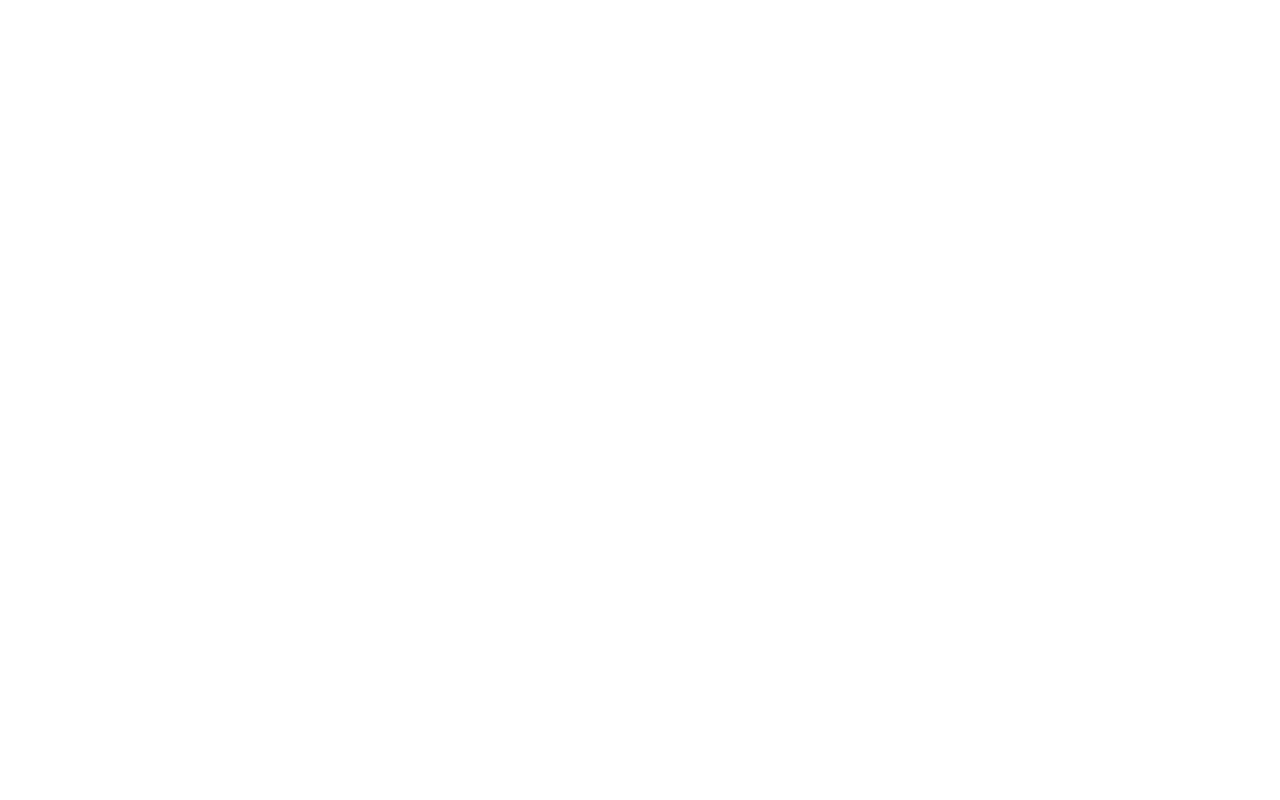
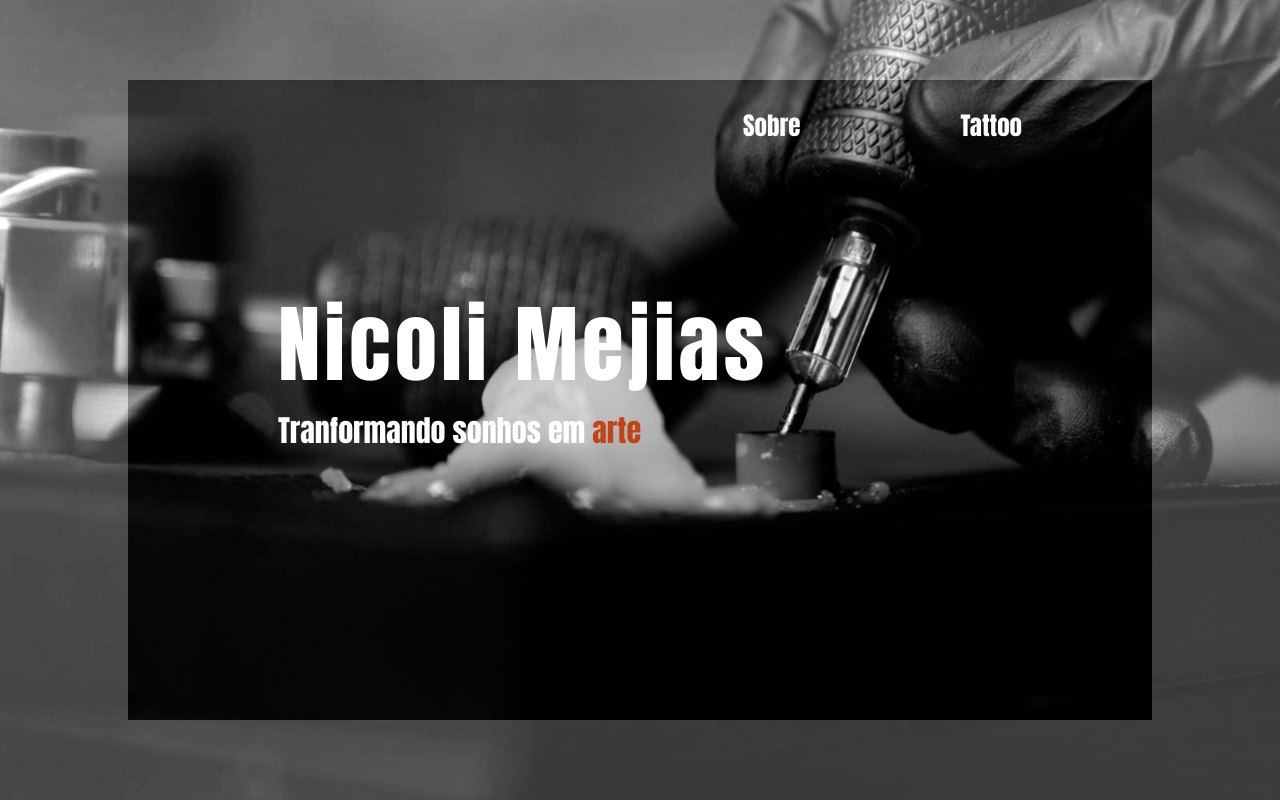
Before and after one commit to caamag/tattoo, a plain HTML site: page index.html in a window 1280 px wide. Drawn offline with Linux system fonts and the light colour scheme.

Commit message:
primeiros passos

```diff
--- a/css/style.css
+++ b/css/style.css
@@ -0,0 +1,80 @@
+*
+{padding: 0px;
+margin: 0px;}
+
+html
+{font-size: 62.5%;
+scroll-behavior: smooth;
+font-family: 'Anton', sans-serif;
+font-weight: 200;}
+
+body
+{background-image: url(../img/fundo\ body.jpg);
+background-position: center;
+background-repeat: no-repeat;
+background-size: 100%;
+background-attachment: fixed;}
+
+section
+{position: absolute;
+width: 80%;
+height: 80vh;
+top: 0px;
+bottom: 0px;
+left: 0px;
+right: 0px;
+margin: auto;
+background-image: url(../img/fundo\ principal1.jpeg);
+background-position: center;
+background-repeat: no-repeat;
+background-size: 100%;
+background-attachment: fixed;}
+
+nav
+{display: flex;
+align-items: center;
+justify-content: right;
+width: 100%;
+height: 100px;}
+
+a
+{color: white;
+font-size: 2.5rem;
+text-decoration: none;
+margin-right: 100px;
+transition: 200ms;
+padding-bottom: 10px;
+padding-left: 30px;
+padding-right: 30px;}
+
+a:hover
+{color: rgb(194, 67, 21);
+border-bottom: solid 3px rgb(194, 67, 21);}
+
+
+
+.container
+{position: relative;
+width: 100%;
+height: 100%;}
+
+.title
+{position: absolute;
+width: 50%;
+height: 300px;
+margin-top: 100px;
+margin-left: 150px;}
+
+.container h1
+{color: white;
+font-weight: 200;
+font-size: 8.5rem;
+letter-spacing: 4px;}
+
+.container h2
+{font-size: 3rem;
+color: white;
+font-weight: 200;}
+
+span
+{color: rgb(194, 67, 21);}
--- a/index.html
+++ b/index.html
@@ -6,11 +6,38 @@
     <meta name="viewport" content="width=device-width, initial-scale=1.0">
     <link rel="stylesheet" href="css/style.css">
     <link rel="stylesheet" href="mobile/media.css">
+
+    <link rel="preconnect" href="https://fonts.googleapis.com">
+    <link rel="preconnect" href="https://fonts.gstatic.com" crossorigin>
+    <link href="https://fonts.googleapis.com/css2?family=Anton&family=Pacifico&display=swap" rel="stylesheet">
+
     <title>Tattoo</title>
 </head>
 <body>
 
 
+    <section>
+
+        <nav>
+
+            <a href="">Sobre</a>
+
+            <a href="">Tattoo</a>
+
+        </nav>
+
+        <div class="container">
+
+            <div class="title">
+
+                <h1>Nicoli Mejias</h1>
+                <h2>Tranformando sonhos em <span>arte</span></h2>
+
+            </div>
+
+        </div>
+
+    </section>
 
 
     <script src="js/index.js"></script>
```
Also changed, not shown: img/WhatsApp Image 2023-06-01 at 21.17.15.jpeg (added), img/WhatsApp Image 2023-06-01 at 21.17.16.jpeg (added), img/fundo body.jpg (added), img/fundo body1.jpg (added), img/fundo principal.jpeg (added), img/fundo principal1.jpeg (added).
